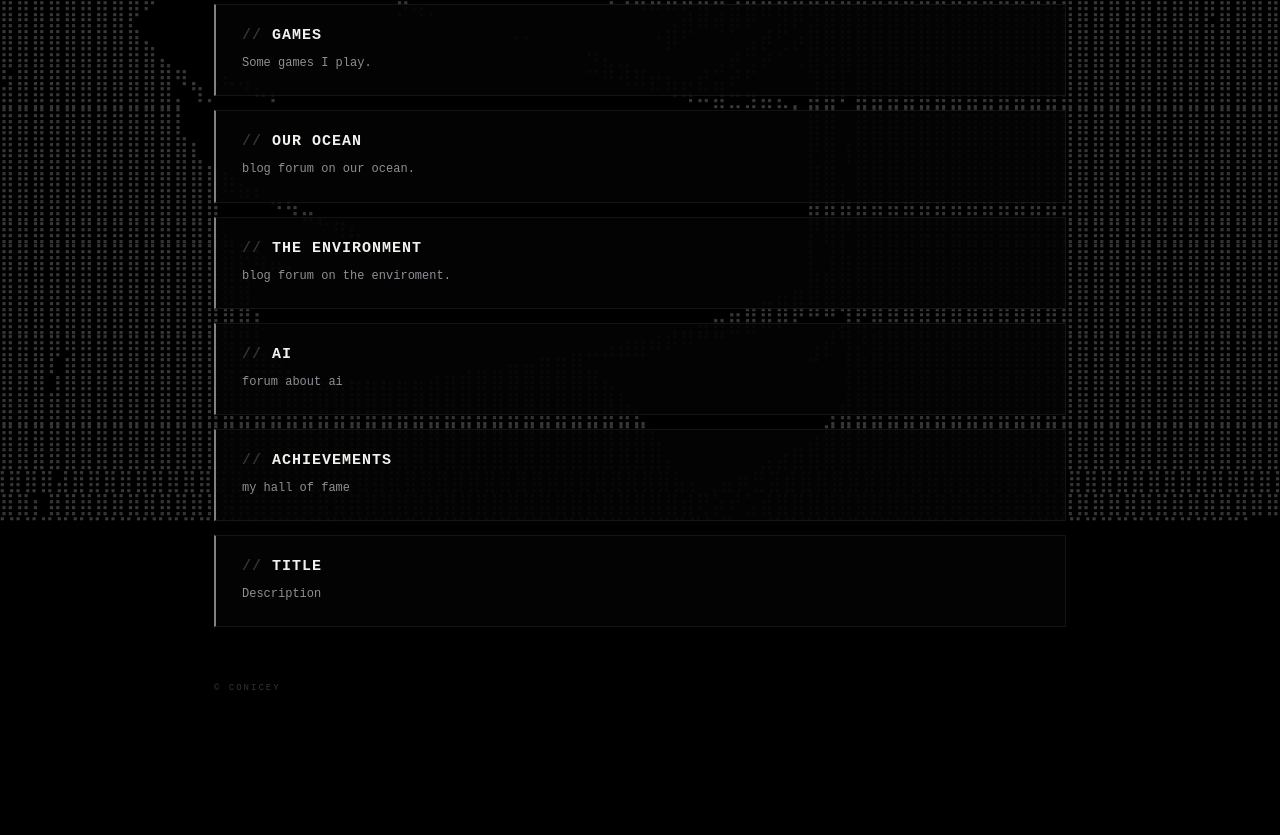
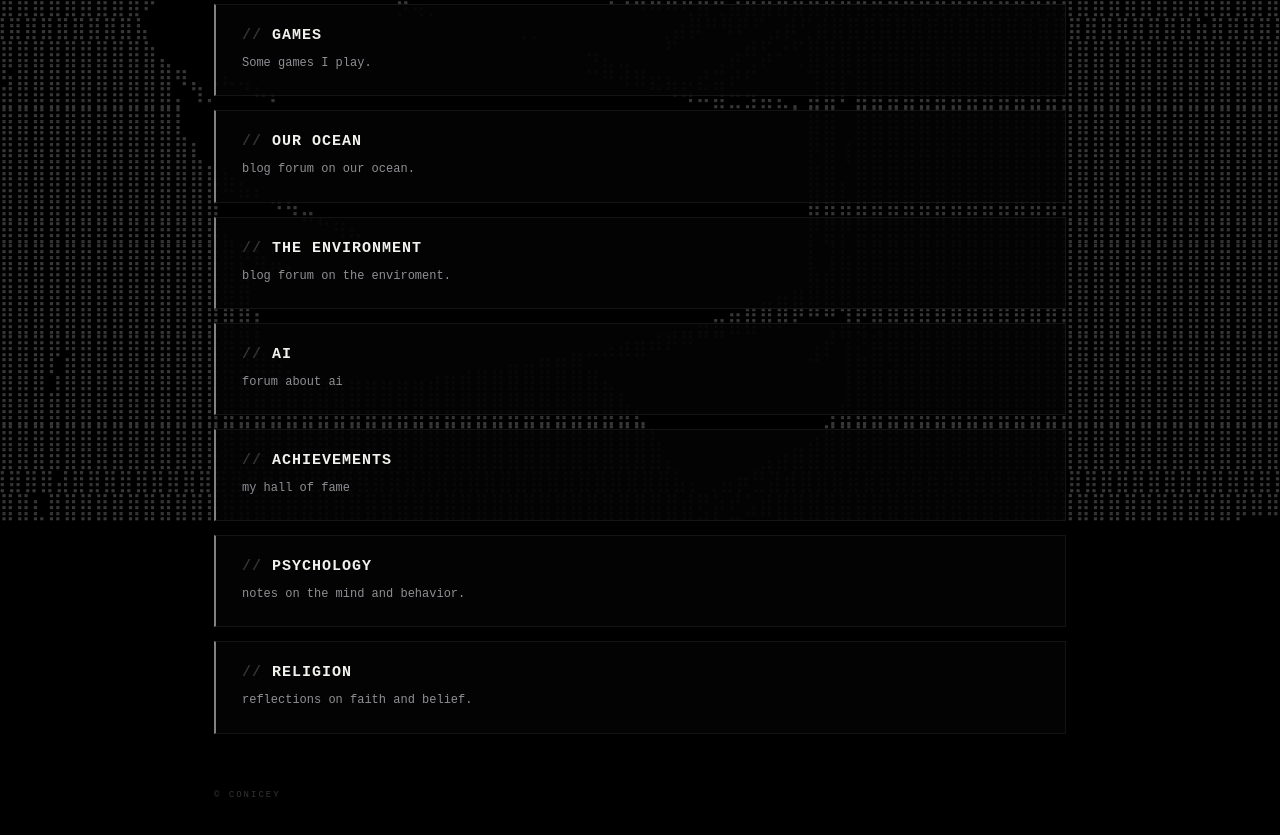
Before and after one commit to conicey/coniceysite, a plain HTML site: page pages/index.html in a window 1280 px wide. Shown: the part 279-1114 px from the top of the page. Before the commit the page ends 1052 px from the top, so only its background shows below. Drawn offline with Linux system fonts and the light colour scheme.

Commit message:
Update index.html

```diff
--- a/pages/index.html
+++ b/pages/index.html
@@ -199,7 +199,7 @@ footer a:hover, .footer a:hover { color: var(--ink); }
 ⠞⠀⠀⣼⣿⣿⣿⣿⣟⣿⣿⣿⣿⣿⣿⣿⣿⡏⢀⡴⠋⠀⠀⠀⠀⠙⠛⢆⠀⠀⠀⠀⠀⠀⠀⠀⠘⢾⣿⣷⣶⣤⣤⣀⠀⠈⠿⢯⣟⣈⠃⣽⣿⣷⣿⣿⣿⣿⣿⣿⣿⣿⣿⣿⣿⣿⣿⣿⣿⣿⣿⣿⣿⣿⣿⣿⣿⣿⣿⣿⣿⣿⣿⣿⡇⢸⣿⣿⣿⣿⣿⣿⣿
 ⠀⢀⣼⣿⣿⣿⣿⣿⣿⣿⣿⣿⣿⣿⣿⣿⣿⠶⠋⠀⠀⠀⠀⠀⠀⠀⠀⠀⠐⢤⡀⠀⠀⠀⠀⠀⠀⠀⠈⠋⠹⠟⢿⣿⣿⣶⣤⣤⣤⣴⣶⣿⡿⣿⣿⣿⣿⣿⣿⣿⣿⣿⣿⣿⣿⣿⣿⣿⣿⣿⣿⣿⣿⣿⣿⣿⣿⣿⣿⣿⣿⣿⣿⣿⣇⣿⣿⣿⣿⣿⣿⣿⣿
 ⠀⢞⣿⣿⣿⣿⣿⣿⣿⣿⣿⣿⣿⣿⣿⠟⠁⠀⠀⠀⠀⠀⠀⠀⠀⠀⠀⠀⠀⠀⠉⡳⢤⡀⠀⠀⠀⠀⠀⠀⠀⠀⠀⠀⠙⠙⠻⠿⠿⢟⣿⢛⣴⣿⣿⣿⣿⣿⣿⣿⣿⣿⣿⣿⣿⣿⣿⣿⣿⣿⣿⣿⣿⣿⣿⣿⣿⣿⣿⣿⣿⣿⣿⣿⣿⣿⣿⣿⣿⣿⣿⣿⣿
-⢄⣾⣿⣿⣿⣿⣿⣿⣿⣿⣿⣿⣿⣿⣧⠀⠀⠀⠀⠀⠀⠀⠀⠀⠀⠀⠀⠀⠀⠀⠀⠀⠀⠀⠀⠀⠀⠀⢀⡀⠀⠀⠀⠀⠀⠀⠀⢀⣴⡿⠛⠻⠟⠋⣠⡾⢋⣾⣿⣿⣿⣿⣿⣿⣿⣿⣿⣿⣿⣿⣿⣿⣿⣿⣿⣿⣿⣿⣿⣿⣿⣿⣷⣿⣿⣿⣿⣿⣿⣿⣿⣿⣿
+⢄⣾⣿⣿⣿⣿⣿⣿⣿⣿⣿⣿⣿⣿⣧⠀⠀⠀⠀⠀⠀⠀⠀⠀⠀⠀⠀⠀⠀⠀⠀⠀⠀⠀⠀⠀⠀⠀⢀⡀⠀⠀⠀⠀⠀⠀⠀⢀⣴⡿⠛⠻⠟⠋⣠⡾⢋⣾⣿⣿⣿⣿⣿⣿⣿⣿⣿⣿⣿⣿⣿⣿⣿⣿⣿⣿⣿⣿⣿⣿⣿⣷⣿⣿⣿⣿⣿⣿⣿⣿⣿⣿
 ⣿⣿⣿⣿⣿⣿⣿⣿⣿⣿⣿⣿⣿⣿⣿⣷⡀⠀⠀⠀⠀⠀⠀⠀⠀⠀⠀⠀⠀⠀⠀⠀⠀⠀⠀⠀⠀⠀⠀⠀⠀⠀⠀⢤⡀⠀⠀⠀⠋⠀⠀⠀⣠⠾⣫⠔⠋⣿⢿⣿⣿⣿⣿⣿⣿⣿⣿⣿⣿⣿⣿⣿⣿⣿⣿⣿⣿⣿⣿⣿⣿⣿⣿⣿⣿⣿⣿⣿⣿⣿⣿⣿⣿
 ⣿⣿⣿⢟⣿⣿⢯⣿⣿⣿⣿⣿⣿⣿⣿⣿⣿⢶⡀⢀⣄⣀⠀⠀⠀⠀⠀⠀⠀⠀⠀⠀⠀⠀⠀⠀⠀⠀⠀⠀⠀⠀⠀⠒⠿⢽⣶⡤⣄⣀⡴⣚⡵⠞⠁⠀⠈⢻⣿⡟⣿⣿⣿⣿⣿⣿⣿⣿⣿⣿⣿⣿⣿⣿⣿⣿⣿⣿⣿⣿⣿⣿⣿⣿⣿⣿⣿⣿⣿⣿⣿⣿⣿
 ⣿⣿⢫⣾⣿⣿⣿⣿⣿⣿⣿⣿⣿⣿⣿⣿⣿⡄⠹⠄⠀⠈⠓⠆⠀⠀⠀⠀⠀⠀⠀⠀⠀⠀⠀⠀⠀⠀⠀⠀⠀⠀⠀⠀⠀⠀⠀⠉⠙⠳⠭⣽⣒⣲⣤⣄⡀⣼⣿⠇⣿⣿⣿⣿⣿⣿⣿⣿⣿⣿⣿⣿⣿⣿⣿⣿⣿⣿⣿⣿⣿⣿⣿⣿⣿⣿⣿⣿⣿⣿⣿⣿⣿
@@ -221,11 +221,11 @@ footer a:hover, .footer a:hover { color: var(--ink); }
 ⣿⣿⣿⣿⣿⣿⣿⣿⣿⣿⣿⣿⣿⣿⣿⣿⣿⣿⣿⣿⣿⣿⣿⣿⣿⣿⣿⣿⣿⣿⣿⣿⣿⣿⣿⣿⣿⣿⣿⣿⣿⣿⣿⣿⣿⣿⣿⣿⡄⠀⠀⠀⠀⠀⣠⣴⣿⣿⣿⣿⣿⣿⣿⣿⣿⣿⣿⣿⣿⣿⣿⣿⣿⣿⣿⣿⣿⣿⣿⣿⣿⣿⣿⣿⣿⣿⣿⣿⣿⣿⣿⣿⣿
 ⣿⣿⣿⢹⣿⣿⣿⣿⣿⣼⣿⣿⣿⣿⣿⣿⣿⣿⣿⣿⣿⣿⣿⣿⣿⣿⣿⣿⣿⣿⣿⣿⣿⣿⣿⣿⣿⣿⣿⣿⣿⣿⣿⣿⣿⣿⣿⣿⣧⡄⢀⣤⡶⣛⣽⣾⣿⣿⣿⣿⣿⣿⣿⣿⣿⣿⣿⣿⣿⣿⣿⣿⣿⣿⣿⣿⣿⣿⣿⣿⣿⣿⣿⣿⣿⣿⣿⣿⣿⣿⡿⠿
 ⠟⢹⣿⣨⣿⣿⣿⣿⡆⣿⣿⣿⣿⣿⣿⣿⣿⣿⣿⣿⣿⣿⣿⣿⣿⣿⣿⣿⣿⣿⣿⣿⣿⣿⣿⣿⣿⣿⣿⣿⣿⣿⣿⣿⣿⣿⣿⣿⣿⣾⢟⡵⠞⣡⣾⣿⣿⣿⣿⣿⣿⣿⣿⣿⣿⣿⣿⣿⣿⣿⣿⣿⣿⣿⣿⣿⣿⣿⣿⣿⣿⣿⣿⣿⣿⣿⣿⡿⠛⠉⠀⠀⠀
-⠁⢸⣿⣿⣿⣿⣿⣿⣿⣿⣿⣿⣿⣿⣿⣿⣿⣿⣿⣿⣿⣿⣿⣿⣿⣿⣿⣿⣿⣿⣿⣿⣿⣿⣿⣿⣿⣿⣿⣿⣿⣿⣿⣿⣿⣿⣿⣿⣿⣷⠋⢀⣴⣿⣿⣿⣿⣿⣿⣿⣿⣿⣿⣿⣿⣿⣿⣿⣿⣿⣿⣿⣿⣿⣿⣿⣿⣿⣿⣿⣿⣿⠟⠁⠀⠀⠀⠀⠀⠀
-⣴⣿⣿⡿⢿⣿⣿⣿⣿⣿⣿⣿⣿⣿⣿⣿⣿⣿⣿⣿⣿⣿⣿⣿⣿⣿⣿⣿⣿⣿⣿⣿⣿⣿⣿⣿⣿⣿⣿⣿⣿⣿⣿⣿⣿⣿⣿⣿⣿⣿⣾⣿⣿⣿⣿⣿⣿⣿⣿⣿⣿⣿⣿⣿⣿⣿⣿⣿⣿⣿⣿⣿⣿⣿⣿⣿⣿⣿⣿⠟⠋⠀⠀⠀⠀⠀⠀⠀⠀⠀
-⣿⣿⣿⡅⠸⣿⣿⣿⣿⣿⣿⣿⣿⣿⣿⣿⣿⣿⣿⣿⣿⣿⣿⣿⣿⣿⣿⣿⣿⣿⣿⣿⣿⣿⣿⣿⣿⣿⣿⣿⣿⣿⣿⣿⣿⣿⣿⣿⣿⣿⣿⣿⣿⣿⣿⣿⣿⣿⣿⣿⣿⣿⣿⣿⣿⣿⣿⣿⣿⣿⣿⣿⣿⣿⣿⣿⣿⡟⠁⠀⠀⠀⠀⠀⠀⠀⠀⠀⠀⠀
-⠟⢻⣿⡇⠀⢿⣿⣿⣿⣿⣿⣿⣿⣿⣿⣿⣿⣿⣿⣿⣿⣿⣿⣿⣿⣿⣿⣿⣿⣿⣿⣿⣿⣿⣿⣿⣿⣿⣿⣿⣿⣿⣿⣿⣿⣿⣿⣿⣿⣿⣿⣿⣿⣿⣿⣿⣿⣿⣿⣿⣿⣿⣿⣿⣿⣿⣿⣿⣿⣿⣿⣿⣿⣿⣿⠏⠀⠀⠀⠀⠀⠀⠀⠀⠀⠀⠀⠀⠀
-⠀⢸⣿⣿⠀⠈⣿⣿⣿⣿⣿⣿⣿⣿⣿⣿⣿⣿⣿⣿⣿⣿⣿⣿⣿⣿⣿⣿⣿⣿⣿⣿⣿⣿⣿⣿⣿⣿⣿⣿⣿⣿⣿⣿⣿⣿⣿⣿⣿⣿⣿⣿⣿⣿⣿⣿⣿⣿⣿⣿⣿⣿⣿⣿⣿⣿⣿⣿⣿⣝⣿⣿⣿⣿⣿⠃⠀⠀⠀⠀⠀⠀⠀⠀⠀⠀⠀⠀⠀⠀
+⠁⢸⣿⣿⣿⣿⣿⣿⣿⣿⣿⣿⣿⣿⣿⣿⣿⣿⣿⣿⣿⣿⣿⣿⣿⣿⣿⣿⣿⣿⣿⣿⣿⣿⣿⣿⣿⣿⣿⣿⣿⣿⣿⣿⣿⣿⣿⣿⣿⣷⠋⢀⣴⣿⣿⣿⣿⣿⣿⣿⣿⣿⣿⣿⣿⣿⣿⣿⣿⣿⣿⣿⣿⣿⣿⣿⣿⣿⣿⣿⣿⠟⠁⠀⠀⠀⠀⠀⠀
+⣴⣿⣿⡿⢿⣿⣿⣿⣿⣿⣿⣿⣿⣿⣿⣿⣿⣿⣿⣿⣿⣿⣿⣿⣿⣿⣿⣿⣿⣿⣿⣿⣿⣿⣿⣿⣿⣿⣿⣿⣿⣿⣿⣿⣿⣿⣿⣿⣿⣿⣾⣿⣿⣿⣿⣿⣿⣿⣿⣿⣿⣿⣿⣿⣿⣿⣿⣿⣿⣿⣿⣿⣿⣿⣿⣿⣿⣿⠟⠋⠀⠀⠀⠀⠀⠀⠀⠀⠀
+⣿⣿⣿⡅⠸⣿⣿⣿⣿⣿⣿⣿⣿⣿⣿⣿⣿⣿⣿⣿⣿⣿⣿⣿⣿⣿⣿⣿⣿⣿⣿⣿⣿⣿⣿⣿⣿⣿⣿⣿⣿⣿⣿⣿⣿⣿⣿⣿⣿⣿⣿⣿⣿⣿⣿⣿⣿⣿⣿⣿⣿⣿⣿⣿⣿⣿⣿⣿⣿⣿⣿⣿⣿⣿⣿⣿⡟⠁⠀⠀⠀⠀⠀⠀⠀⠀⠀⠀⠀
+⠟⢻⣿⡇⠀⢿⣿⣿⣿⣿⣿⣿⣿⣿⣿⣿⣿⣿⣿⣿⣿⣿⣿⣿⣿⣿⣿⣿⣿⣿⣿⣿⣿⣿⣿⣿⣿⣿⣿⣿⣿⣿⣿⣿⣿⣿⣿⣿⣿⣿⣿⣿⣿⣿⣿⣿⣿⣿⣿⣿⣿⣿⣿⣿⣿⣿⣿⣿⣿⣿⣿⣿⣿⣿⠏⠀⠀⠀⠀⠀⠀⠀⠀⠀⠀⠀⠀⠀
+⠀⢸⣿⣿⠀⠈⣿⣿⣿⣿⣿⣿⣿⣿⣿⣿⣿⣿⣿⣿⣿⣿⣿⣿⣿⣿⣿⣿⣿⣿⣿⣿⣿⣿⣿⣿⣿⣿⣿⣿⣿⣿⣿⣿⣿⣿⣿⣿⣿⣿⣿⣿⣿⣿⣿⣿⣿⣿⣿⣿⣿⣿⣿⣿⣿⣿⣿⣿⣝⣿⣿⣿⣿⣿⠃⠀⠀⠀⠀⠀⠀⠀⠀⠀⠀⠀⠀⠀⠀
 ⡇⢸⣿⢹⡆⠀⠘⣿⣿⣿⣿⣿⣿⣿⣿⣿⣿⣿⣿⣿⣿⣿⣿⣿⣿⣿⣿⣿⣿⣿⣿⣿⣿⣿⣿⣿⣿⣿⣿⣿⣿⣿⣿⣿⣿⣿⣿⣿⣿⣿⣿⣿⣿⣿⣿⣿⣿⣿⣿⣿⣿⣿⣿⢟⣿⣿⣿⣿⣿⣅⣼⣿⣿⣿⡿⢿⠋⠀⠀⠀⠀⠀⠀⠀⠀⠀⠀⠀⠀⠀⠀⠀</pre>
 </div>
 <div class="shell">
@@ -260,9 +260,13 @@ footer a:hover, .footer a:hover { color: var(--ink); }
       <h2>Achievements</h2>
       <p class="post-excerpt">my hall of fame</p>
     </a>
-    <a href="https://conicey.com/pages/" class="post-card">
-      <h2>Title</h2>
-      <p class="post-excerpt">Description</p>
+    <a href="https://conicey.com/pages/psychology" class="post-card">
+      <h2>Psychology</h2>
+      <p class="post-excerpt">notes on the mind and behavior.</p>
+    </a>
+    <a href="https://conicey.com/pages/religion" class="post-card">
+      <h2>Religion</h2>
+      <p class="post-excerpt">reflections on faith and belief.</p>
     </a>
   </div>
   <footer>&copy; conicey</footer>
```
